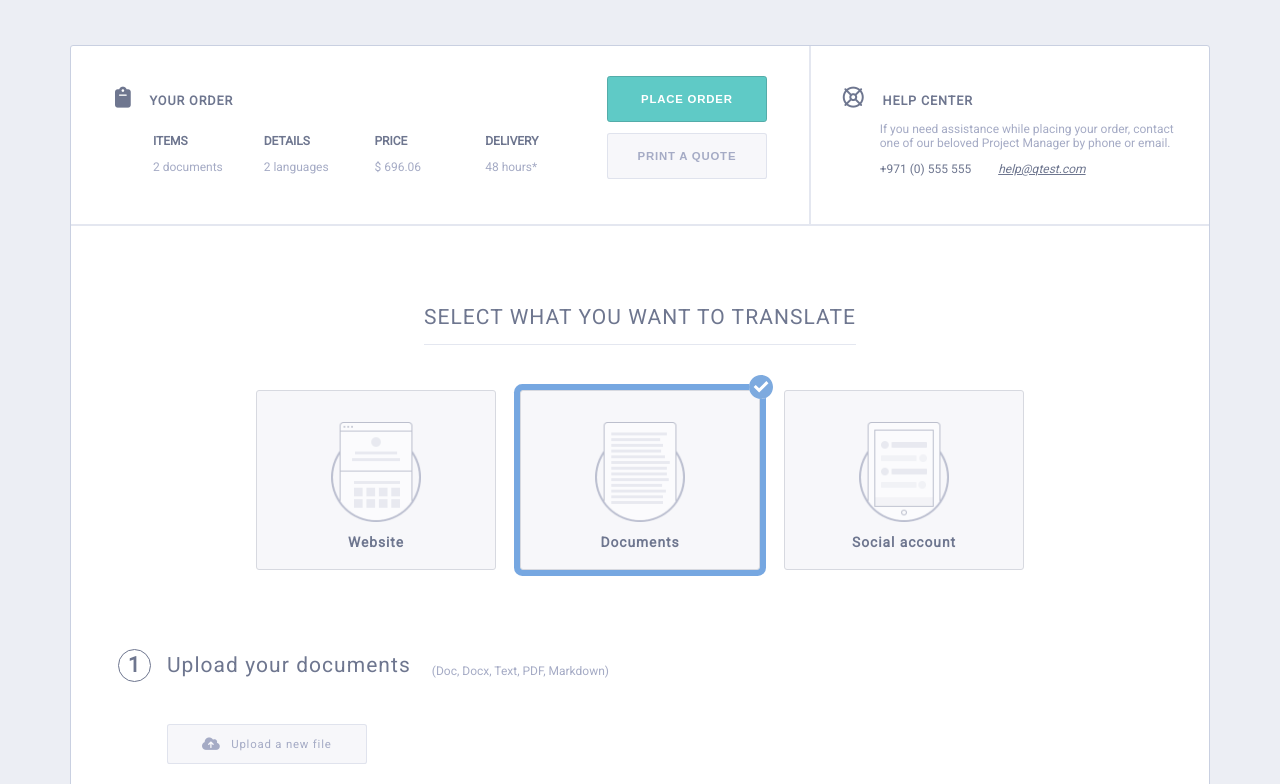
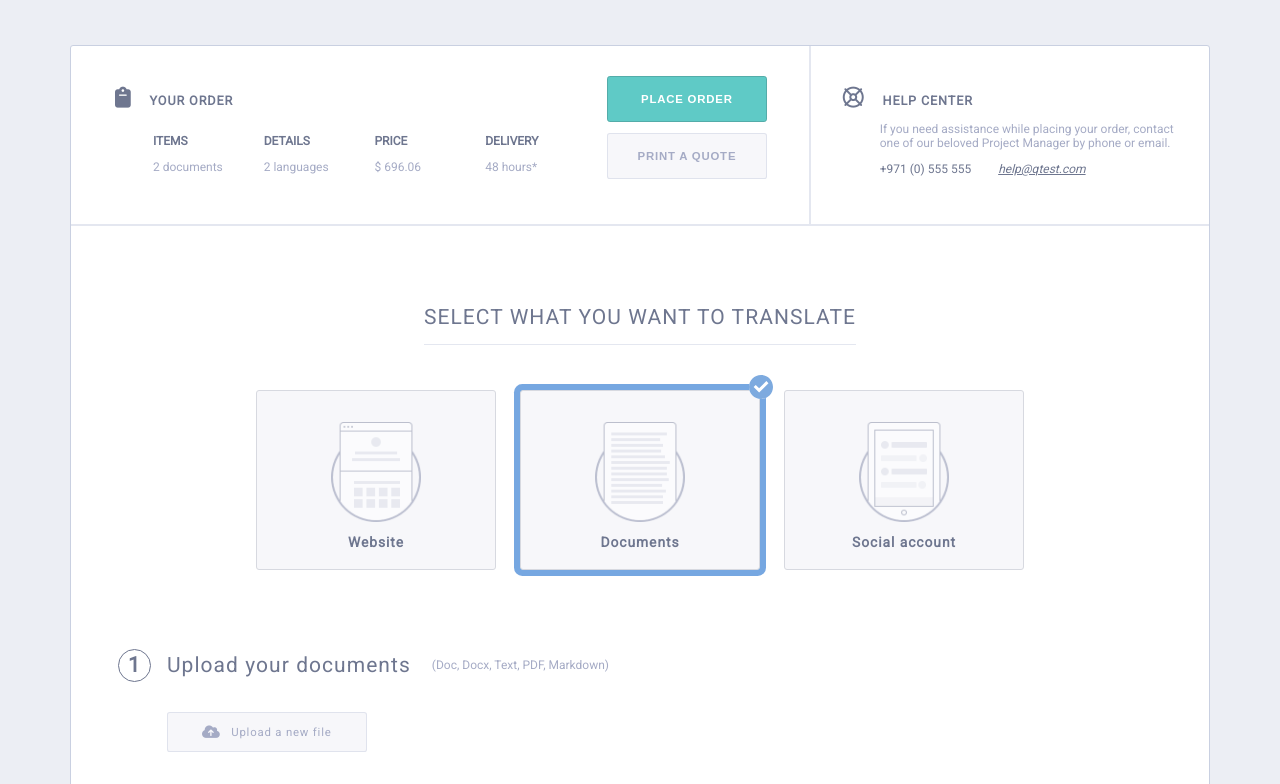
Before and after one commit to Shizopo/checkout-form, a plain HTML site: page index.html in a window 1280 px wide. Shown: the part 158-942 px from the top of the page. Drawn offline with Linux system fonts and the light colour scheme.

Commit message:
fix additional-info positioning issue

```diff
--- a/styles/index.css
+++ b/styles/index.css
@@ -160,7 +160,7 @@ a:visited {
   display: inline-block;
   position: relative;
   right: 0.75em;
-  margin-bottom: 1em;
+  margin-bottom: 0;
   width: 1.5em;
   height: 1.5em;
   line-height: 1.5em;
```
